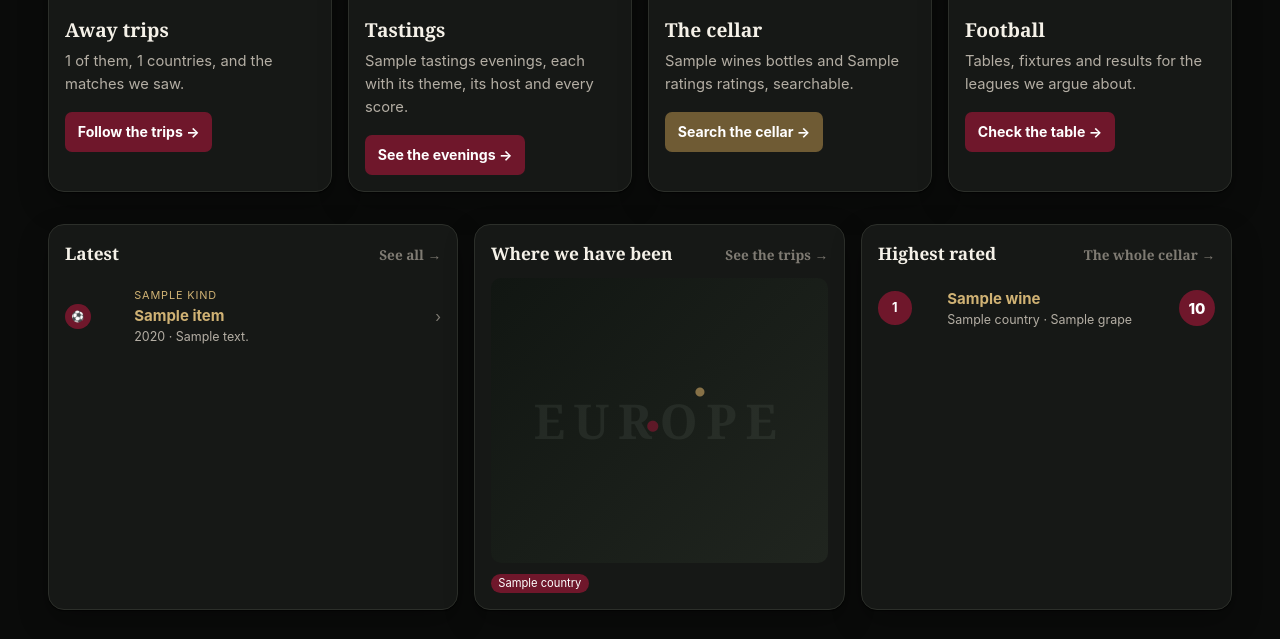
After one commit to sigurdpl/fcvino_discord, a FastAPI app: template web/templates/home.html in a window 1280 px wide. The commit adds this page. Shown: the part 1157-1796 px from the top of the page. Run offline with FastAPI, Linux system fonts and the light colour scheme; the template is opened without the code that fills it: most values are stand-ins (such as "Sample title", 1, 10 or a date in 2020); parts of the project's set-up code (start-up, migrations or seed data) failed here and were passed over.

Commit message:
A landing page, from Robert's mockup
His preview turned out to need less than its 10 MB suggested: the stylesheet it
carries is byte-for-byte what is already committed, so every fv-hero, fv-card
and fv-panel rule was here before this change. What was missing was the markup,
the five images buried in it as base64, and numbers that mean anything — the
mockup claims 1247 wines and puts Romanée-Conti at the top of a cellar that has
never seen a bottle of it.

So the page is his, and the data is ours: the counts come from cellar_totals and
the trip summary, which is the same query the pages behind each tile use, so the
front door cannot disagree with the room. Latest and Highest rated are two new
queries; the second is the one /wine top already asks in Discord, moved where
both halves can reach it.

The club's photographs stay out of git — the repository is public and they show
us by face. They are backgrounds rather than <img>, so a checkout without them
renders as a dark design rather than a page of broken icons, and the mockup is
ignored too because the same photographs are base64'd inside it.

The logo arrived with its dark backing baked in as opaque pixels, which showed
as a rectangle wherever it sat on a photo; it has a real alpha channel now.

Co-Authored-By: Claude Opus 5 (1M context) <noreply@anthropic.com>

```diff
--- a/bot/cogs/wine.py
+++ b/bot/cogs/wine.py
@@ -30,7 +30,10 @@ from ..formatting import (
 
 log = logging.getLogger(__name__)
 
-MIN_RATINGS_FOR_BOARD = 2
+# Kept as a name here because the cog says it in half a dozen user-facing
+# sentences; the number itself is wine_stats.MIN_RATINGS, shared with the web
+# app so the two halves cannot disagree about what qualifies.
+MIN_RATINGS_FOR_BOARD = stats.MIN_RATINGS
 BOARD_DEFAULT_LIMIT = 10
 
 # The origin boards live in a code block, so every row has to be the same width
--- a/bot/wine_stats.py
+++ b/bot/wine_stats.py
@@ -27,6 +27,11 @@ from collections.abc import Iterable, Sequence
 from typing import NamedTuple, Protocol
 
 MIN_WINES = 5
+
+# How many scores a single bottle needs before it can be ranked against the
+# others. Lives here rather than in the Discord cog that used to own it, because
+# the web app asks the same question and must not answer it differently.
+MIN_RATINGS = 2
 
 
 class Row(Protocol):
--- a/web/app.py
+++ b/web/app.py
@@ -16,7 +16,6 @@ import logging
 from contextlib import asynccontextmanager
 
 from fastapi import FastAPI, Request
-from fastapi.responses import RedirectResponse
 from fastapi.staticfiles import StaticFiles
 from starlette.middleware.sessions import SessionMiddleware
 
@@ -27,7 +26,7 @@ from bot.football_api import FootballAPI
 from .deps import WEB_ROOT, LoginRequired, redirect_to_login
 from .queries import IndexCache
 from .routes import auth as auth_routes
-from .routes import football, trips, wine
+from .routes import football, home, trips, wine
 
 log = logging.getLogger(__name__)
 
@@ -69,13 +68,10 @@ def create_app(cfg: config.Config | None = None) -> FastAPI:
         return redirect_to_login(request, exc.next_url)
 
     app.include_router(auth_routes.router)
+    app.include_router(home.router)
     app.include_router(wine.router)
     app.include_router(trips.router)
     app.include_router(football.router)
-
-    @app.get("/")
-    async def home():
-        return RedirectResponse("/wine")
 
     return app
 
--- a/web/static/style_dark2.css
+++ b/web/static/style_dark2.css
@@ -335,3 +335,28 @@ button.quiet:hover { background: var(--line); }
   padding: .3rem 0; border-bottom: 1px solid var(--line-soft);
 }
 .tally li:last-child { border-bottom: none; }
+
+/* -- the landing page ---------------------------------------------------- */
+
+/* Robert's map, from the second <style> block of his mockup: decoration
+   rather than cartography, a dark panel for the destination pills to sit on. */
+.fv-map {
+  height: 285px; border-radius: 10px; position: relative; overflow: hidden;
+  background:
+    radial-gradient(circle at 48% 52%, rgba(111,23,43,.8) 0 5px, transparent 6px),
+    radial-gradient(circle at 62% 40%, rgba(181,148,90,.7) 0 4px, transparent 5px),
+    linear-gradient(135deg, #111612, #20251f);
+}
+.fv-map::before {
+  content: "EUROPE"; position: absolute; inset: 0;
+  display: flex; align-items: center; justify-content: center;
+  color: #566057; font: 700 3rem Georgia, serif; letter-spacing: .18em; opacity: .22;
+}
+
+/* The card photo as a background rather than an <img>, for the same reason the
+   hero uses one: the club's photographs are not in the repository, and a
+   missing background is a dark panel where a missing <img> is a broken icon. */
+.fv-card-photo {
+  width: 100%; aspect-ratio: 16/9; display: block;
+  background: var(--surface-2) center/cover no-repeat;
+}
--- /dev/null
+++ b/web/templates/_tabs.html
@@ -0,0 +1,11 @@
+{# The one tab strip. Included by base.html's default chrome and again by the
+   landing page, which supplies its own header above it — two copies would be
+   two places to forget a tab. #}
+<nav class="tabs">
+  <a href="/" class="{{ 'on' if path == '/' }}">Home</a>
+  <a href="/wine" class="{{ 'on' if on_cellar }}">Cellar</a>
+  <a href="/wine/boards" class="{{ 'on' if '/boards' in path }}">Boards</a>
+  <a href="/wine/tastings" class="{{ 'on' if '/tastings' in path }}">Tastings</a>
+  <a href="/trips" class="{{ 'on' if path.startswith('/trips') }}">Trips</a>
+  <a href="/football" class="{{ 'on' if path.startswith('/football') }}">Football</a>
+</nav>
--- a/web/templates/base.html
+++ b/web/templates/base.html
@@ -15,7 +15,7 @@
 {% set on_cellar = path == '/wine' or (path.startswith('/wine/') and '/boards' not in path and '/tastings' not in path) %}
 
 <header class="bar">
-  <a class="brand" href="/wine">🍷 FC&nbsp;Vino</a>
+  <a class="brand" href="/">🍷 FC&nbsp;Vino</a>
   <span class="who">
     {% if member_name %}
       <span class="avatar sm" style="background: {{ avatar_colour(member_name) }}"
@@ -28,6 +28,9 @@
 <main>
 
 {% if path != '/login' %}
+{# The header every page wears. The landing page overrides it with the hero,
+   which is its own header and needs no cover photo above it. #}
+{% block chrome %}
 <section class="card flush">
   <div class="cover"></div>
   <div class="group-head">
@@ -41,14 +44,9 @@
       {%- endif -%}
     </p>
   </div>
-  <nav class="tabs">
-    <a href="/wine" class="{{ 'on' if on_cellar }}">Cellar</a>
-    <a href="/wine/boards" class="{{ 'on' if '/boards' in path }}">Boards</a>
-    <a href="/wine/tastings" class="{{ 'on' if '/tastings' in path }}">Tastings</a>
-    <a href="/trips" class="{{ 'on' if path.startswith('/trips') }}">Trips</a>
-    <a href="/football" class="{{ 'on' if path.startswith('/football') }}">Football</a>
-  </nav>
+  {% include "_tabs.html" %}
 </section>
+{% endblock %}
 
 {% if not member_name %}
 <section class="card">
--- /dev/null
+++ b/web/templates/home.html
@@ -0,0 +1,134 @@
+{% extends "base.html" %}
+{% block title %}FC Vino{% endblock %}
+
+{#- The hero is this page's header, so it replaces the cover card rather than
+    sitting under it: its lower-only corners are cut to meet the bar above. -#}
+{% block chrome %}
+<section class="fv-hero">
+  <div class="fv-hero-photo group"></div>
+  <div class="fv-hero-photo stadium"></div>
+  <div class="fv-hero-content">
+    <img class="fv-logo" src="/static/fcvino-logo.png" alt="FC Vino">
+    <div class="fv-eyebrow">
+      Football · Wine · Friendship{% if since %} · Since {{ since }}{% endif %}
+    </div>
+    <div class="fv-hero-title">Same passion.<br>More of it.</div>
+    <div class="fv-hero-sub">
+      Two obsessions, both taken seriously — and everything we have poured or
+      travelled to, kept in one place.
+    </div>
+    <a class="fv-cta" href="/wine">Explore the cellar&nbsp;&nbsp;→</a>
+  </div>
+</section>
+<section class="card flush">{% include "_tabs.html" %}</section>
+{% endblock %}
+
+{% block body %}
+
+<section class="fv-stats">
+  <div class="fv-stat"><div class="n">{{ totals['members'] }}</div><div class="l">Members</div></div>
+  <div class="fv-stat"><div class="n">{{ since or '—' }}</div><div class="l">Since</div></div>
+  <div class="fv-stat"><div class="n">{{ trips|length }}</div><div class="l">Away trips</div></div>
+  <div class="fv-stat"><div class="n">{{ grounds|length }}</div><div class="l">Grounds</div></div>
+  <div class="fv-stat"><div class="n">{{ cities|length }}</div><div class="l">Cities</div></div>
+  <div class="fv-stat"><div class="n">{{ totals['tastings'] }}</div><div class="l">Tastings</div></div>
+  <div class="fv-stat"><div class="n">{{ totals['wines'] }}</div><div class="l">Wines</div></div>
+</section>
+
+<section class="fv-grid-4">
+  <article class="fv-card">
+    <div class="fv-card-photo" style="background-image: url('/static/fcvino-stadium.jpg')"></div>
+    <div class="fv-card-body">
+      <h2>Away trips</h2>
+      <p>{{ trips|length }} of them, {{ countries|length }} countries, and the matches we saw.</p>
+      <a class="fv-btn" href="/trips">Follow the trips →</a>
+    </div>
+  </article>
+  <article class="fv-card">
+    <div class="fv-card-photo" style="background-image: url('/static/fcvino-glasses.png')"></div>
+    <div class="fv-card-body">
+      <h2>Tastings</h2>
+      <p>{{ totals['tastings'] }} evenings, each with its theme, its host and every score.</p>
+      <a class="fv-btn" href="/wine/tastings">See the evenings →</a>
+    </div>
+  </article>
+  <article class="fv-card">
+    <div class="fv-card-photo" style="background-image: url('/static/fcvino-bottles.png')"></div>
+    <div class="fv-card-body">
+      <h2>The cellar</h2>
+      <p>{{ totals['wines'] }} bottles and {{ totals['ratings'] }} ratings, searchable.</p>
+      <a class="fv-btn brass" href="/wine">Search the cellar →</a>
+    </div>
+  </article>
+  <article class="fv-card">
+    <div class="fv-card-photo" style="background-image: url('/static/cover.jpg')"></div>
+    <div class="fv-card-body">
+      <h2>Football</h2>
+      <p>Tables, fixtures and results for the leagues we argue about.</p>
+      <a class="fv-btn" href="/football">Check the table →</a>
+    </div>
+  </article>
+</section>
+
+<section class="fv-lower">
+  <div class="fv-panel">
+    <h2>Latest <a class="faint small" href="/wine/tastings">See all →</a></h2>
+    <ul class="fv-list">
+      {% for item in recent %}
+      <li>
+        <span class="avatar sm">{{ '🍷' if item.kind == 'Tasting' else '⚽' }}</span>
+        <div>
+          <div class="type">{{ item.kind }}</div>
+          <div class="name"><a href="{{ item.href }}">{{ item.name }}</a></div>
+          <div class="meta">
+            {{ fmt_month(item.year, item.month) }}{% if item.detail %} · {{ item.detail }}{% endif %}
+          </div>
+        </div>
+        <span class="faint">›</span>
+      </li>
+      {% else %}
+      <li><div class="muted small">Nothing recorded yet.</div></li>
+      {% endfor %}
+    </ul>
+  </div>
+
+  <div class="fv-panel">
+    <h2>Where we have been <a class="faint small" href="/trips">See the trips →</a></h2>
+    <div class="fv-map"></div>
+    <div class="inline" style="margin-top: .7rem">
+      {% for country, visits in countries[:8] %}
+        <span class="pill">{{ country }}{% if visits > 1 %} ×{{ visits }}{% endif %}</span>
+      {% endfor %}
+    </div>
+  </div>
+
+  <div class="fv-panel">
+    <h2>Highest rated <a class="faint small" href="/wine">The whole cellar →</a></h2>
+    <ul class="fv-list">
+      {% for wine in top %}
+      <li>
+        <span class="avatar">{{ loop.index }}</span>
+        <div>
+          <div class="name"><a href="/wine/{{ wine['id'] }}">{{ wine['name'] }}</a></div>
+          <div class="meta">
+            {{ [wine['country'], wine['region'], wine['grape']] | select | join(' · ') or '—' }}
+          </div>
+        </div>
+        <span class="fv-score">{{ wine['average'] | score(0) }}</span>
+      </li>
+      {% else %}
+      <li><div class="muted small">No bottle has enough scores yet.</div></li>
+      {% endfor %}
+    </ul>
+  </div>
+</section>
+
+<section class="fv-quote">
+  <blockquote>
+    “Football takes us to amazing places.<br>
+    Wine makes us stay a little longer.”<br>
+    <span style="font-size: .8em; letter-spacing: .15em">— FC VINO</span>
+  </blockquote>
+</section>
+
+{% endblock %}
```
Also changed, not shown: tests/test_web_app.py (+77 -3 lines), web/queries.py (+82 -0 lines), web/routes/home.py (added, +31 -0 lines), web/routes/trips.py (+1 -26 lines), 1 other file.
